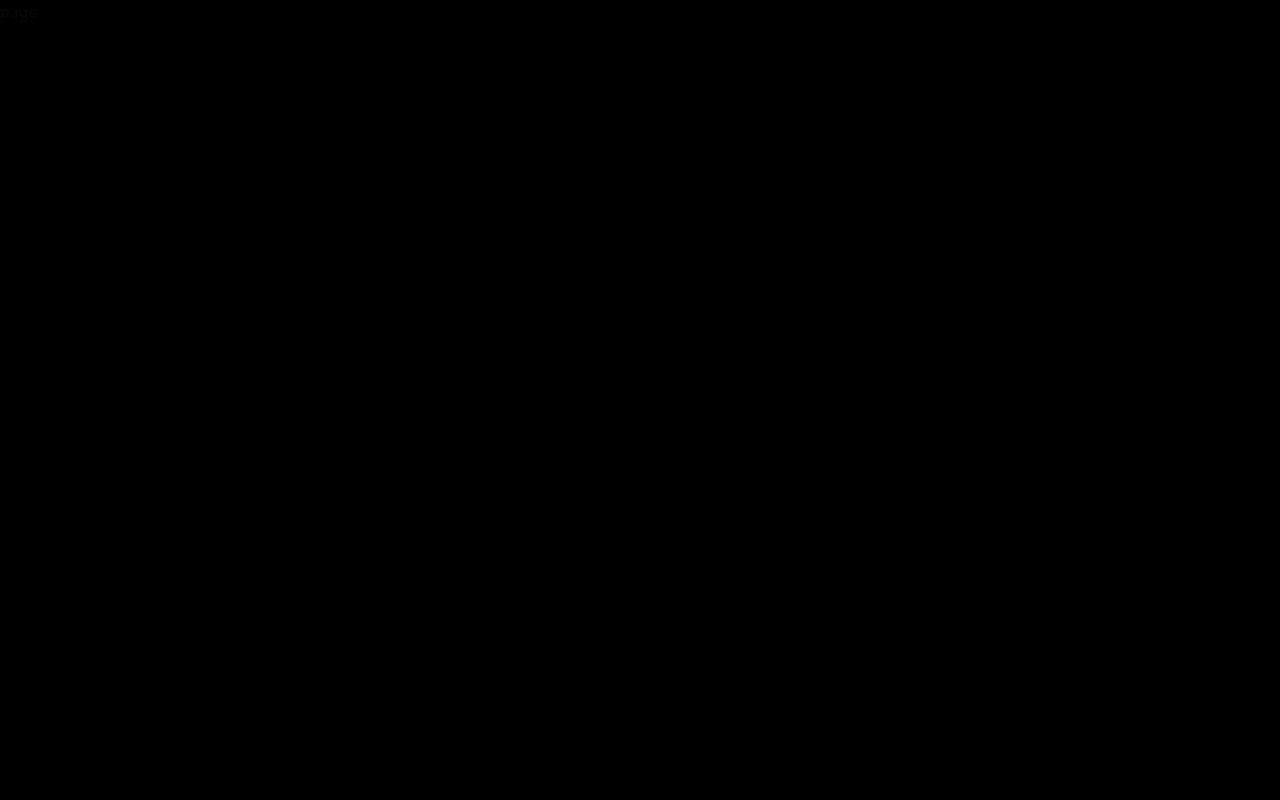
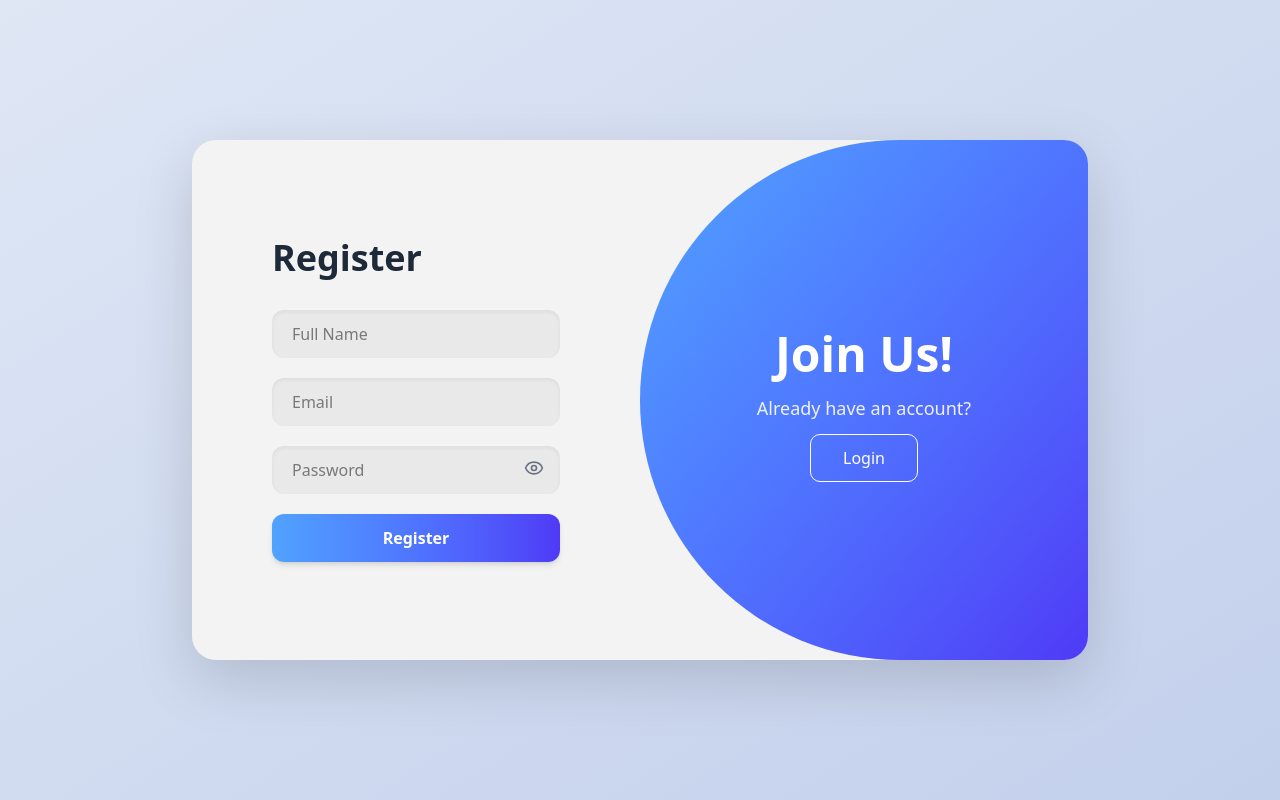
Before and after one commit to ArenaOps/arenaops-stadium-management, a Next.js app in the folder FRONTEND/arenaops-web/: page /register in a window 1280 px wide. Built offline with nearby package versions, Linux system fonts and the light colour scheme.

Commit message:
ARENA-13-build the Register Page

```diff
--- a/FRONTEND/arenaops-web/src/app/(auth)/login/page.tsx
+++ b/FRONTEND/arenaops-web/src/app/(auth)/login/page.tsx
@@ -1,4 +1,4 @@
-import LoginForm from "@/components/LoginForm";
+import LoginForm from "@/components/auth/LoginForm";
 
 export default function LoginPage() {
   return (
--- a/FRONTEND/arenaops-web/src/app/(auth)/register/page.tsx
+++ b/FRONTEND/arenaops-web/src/app/(auth)/register/page.tsx
@@ -1,9 +1,9 @@
-import React from 'react'
+import RegisterForm from "@/components/auth/Registerform";
 
-function page() {
+export default function RegisterPage() {
   return (
-    <div>page</div>
-  )
+    <div className="min-h-screen flex items-center justify-center bg-gradient-to-br from-[#dfe7f5] to-[#c3d0ec]">
+      <RegisterForm />
+    </div>
+  );
 }
-
-export default page
--- /dev/null
+++ b/FRONTEND/arenaops-web/src/components/auth/Registerform.tsx
@@ -0,0 +1,215 @@
+"use client";
+
+import {
+  useRef,
+  useLayoutEffect,
+  useActionState,
+  useState,
+  useEffect,
+} from "react";
+import { useDispatch, useSelector } from "react-redux";
+import { RootState } from "@/app/store/store";
+import {
+  loginStart,
+  loginSuccess,
+  loginFailure,
+} from "@/app/store/authSlice";
+import gsap from "gsap";
+import Link from "next/link";
+import { Eye, EyeOff } from "lucide-react";
+
+interface FormState {
+  errors: {
+    name?: string;
+    email?: string;
+    password?: string;
+  };
+}
+
+const initialState: FormState = {
+  errors: {},
+};
+
+export default function RegisterForm() {
+  const containerRef = useRef<HTMLDivElement>(null);
+  const dispatch = useDispatch();
+  const { loading } = useSelector((state: RootState) => state.auth);
+
+  const [showPassword, setShowPassword] = useState(false);
+
+  // ✅ Controlled Input States
+  const [name, setName] = useState("");
+  const [email, setEmail] = useState("");
+  const [password, setPassword] = useState("");
+
+  // ✅ Load saved data on mount
+  useEffect(() => {
+    const savedName = localStorage.getItem("reg_name");
+    const savedEmail = localStorage.getItem("reg_email");
+
+    if (savedName) setName(savedName);
+    if (savedEmail) setEmail(savedEmail);
+  }, []);
+
+  // ✅ Save to localStorage whenever value changes
+  useEffect(() => {
+    localStorage.setItem("reg_name", name);
+  }, [name]);
+
+  useEffect(() => {
+    localStorage.setItem("reg_email", email);
+  }, [email]);
+
+  // GSAP Animation
+  useLayoutEffect(() => {
+    const ctx = gsap.context(() => {
+      gsap.from(".form-panel", {
+        x: -150,
+        opacity: 0,
+        duration: 1,
+        ease: "power3.out",
+      });
+
+      gsap.from(".blue-panel", {
+        x: 150,
+        opacity: 0,
+        duration: 1,
+        ease: "power3.out",
+      });
+    }, containerRef);
+
+    return () => ctx.revert();
+  }, []);
+
+  const [state, formAction] = useActionState(
+    async (prevState: FormState) => {
+      const errors: FormState["errors"] = {};
+
+      if (!name) errors.name = "Name is required";
+      if (!email) errors.email = "Email is required";
+      if (!password || password.length < 6)
+        errors.password = "Password must be at least 6 characters";
+
+      if (Object.keys(errors).length > 0) {
+        return { errors };
+      }
+
+      dispatch(loginStart());
+      await new Promise((res) => setTimeout(res, 1000));
+
+      dispatch(loginSuccess(name));
+
+      // Optional: Clear storage after success
+      localStorage.removeItem("reg_name");
+      localStorage.removeItem("reg_email");
+
+      return { errors: {} };
+    },
+    initialState
+  );
+
+  return (
+    <div
+      ref={containerRef}
+      className="w-[70vw] max-w-[1500px] h-[520px] bg-[#f3f3f3] rounded-3xl shadow-[0_20px_60px_rgba(0,0,0,0.15)] overflow-hidden grid grid-cols-1 lg:grid-cols-2"
+    >
+      {/* LEFT SIDE — FORM */}
+      <div className="form-panel flex flex-col justify-center px-20 order-2 lg:order-1">
+        <h2 className="text-4xl font-bold text-gray-800 mb-8">
+          Register
+        </h2>
+
+        <form action={formAction} className="space-y-5">
+          {/* Name */}
+          <div>
+            <input
+              value={name}
+              onChange={(e) => setName(e.target.value)}
+              placeholder="Full Name"
+              className={`w-full px-5 py-3 rounded-xl bg-[#e9e9e9] shadow-inner outline-none ${
+                state.errors.name ? "ring-2 ring-red-400" : ""
+              }`}
+            />
+            {state.errors.name && (
+              <p className="text-red-500 text-sm mt-1">
+                {state.errors.name}
+              </p>
+            )}
+          </div>
+
+          {/* Email */}
+          <div>
+            <input
+              type="email"
+              value={email}
+              onChange={(e) => setEmail(e.target.value)}
+              placeholder="Email"
+              className={`w-full px-5 py-3 rounded-xl bg-[#e9e9e9] shadow-inner outline-none ${
+                state.errors.email ? "ring-2 ring-red-400" : ""
+              }`}
+            />
+            {state.errors.email && (
+              <p className="text-red-500 text-sm mt-1">
+                {state.errors.email}
+              </p>
+            )}
+          </div>
+
+          {/* Password */}
+          <div className="relative">
+            <input
+              type={showPassword ? "text" : "password"}
+              value={password}
+              onChange={(e) => setPassword(e.target.value)}
+              placeholder="Password"
+              className={`w-full px-5 py-3 rounded-xl bg-[#e9e9e9] shadow-inner outline-none pr-12 ${
+                state.errors.password ? "ring-2 ring-red-400" : ""
+              }`}
+            />
+
+            <button
+              type="button"
+              onClick={() => setShowPassword(!showPassword)}
+              className="absolute right-4 top-3 text-gray-500 hover:text-blue-600 transition"
+            >
+              {showPassword ? <EyeOff size={20} /> : <Eye size={20} />}
+            </button>
+
+            {state.errors.password && (
+              <p className="text-red-500 text-sm mt-1">
+                {state.errors.password}
+              </p>
+            )}
+          </div>
+
+          <button
+            type="submit"
+            disabled={loading}
+            className="w-full py-3 rounded-xl bg-gradient-to-r from-blue-400 to-indigo-600 text-white font-semibold shadow-md hover:scale-[1.02] transition disabled:opacity-50"
+          >
+            {loading ? "Registering..." : "Register"}
+          </button>
+        </form>
+      </div>
+
+      {/* RIGHT SIDE — BLUE PANEL */}
+      <div className="blue-panel hidden lg:flex flex-col justify-center items-center bg-gradient-to-br from-blue-400 to-indigo-600 text-white rounded-l-[280px] order-1 lg:order-2">
+        <div className="text-center px-16">
+          <h2 className="text-5xl font-bold mb-4">
+            Join Us!
+          </h2>
+          <p className="mb-6 text-lg opacity-90">
+            Already have an account?
+          </p>
+
+          <Link
+            href="/login"
+            className="px-8 py-3 border border-white rounded-lg hover:bg-white hover:text-blue-600 transition"
+          >
+            Login
+          </Link>
+        </div>
+      </div>
+    </div>
+  );
+}
```
Also changed, not shown: FRONTEND/arenaops-web/src/components/auth/LoginForm.tsx (renamed from FRONTEND/arenaops-web/src/components/LoginForm.tsx).
